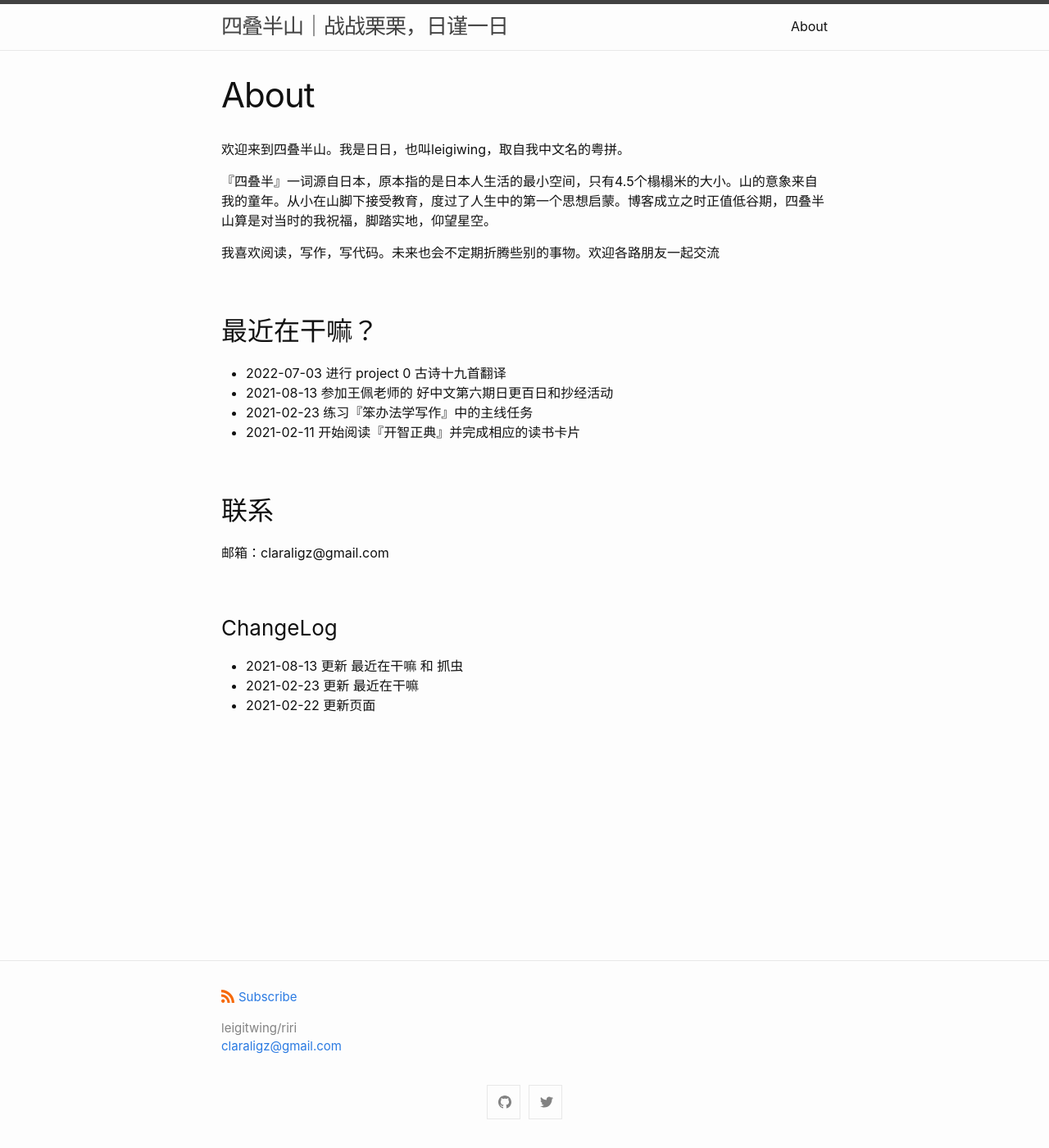
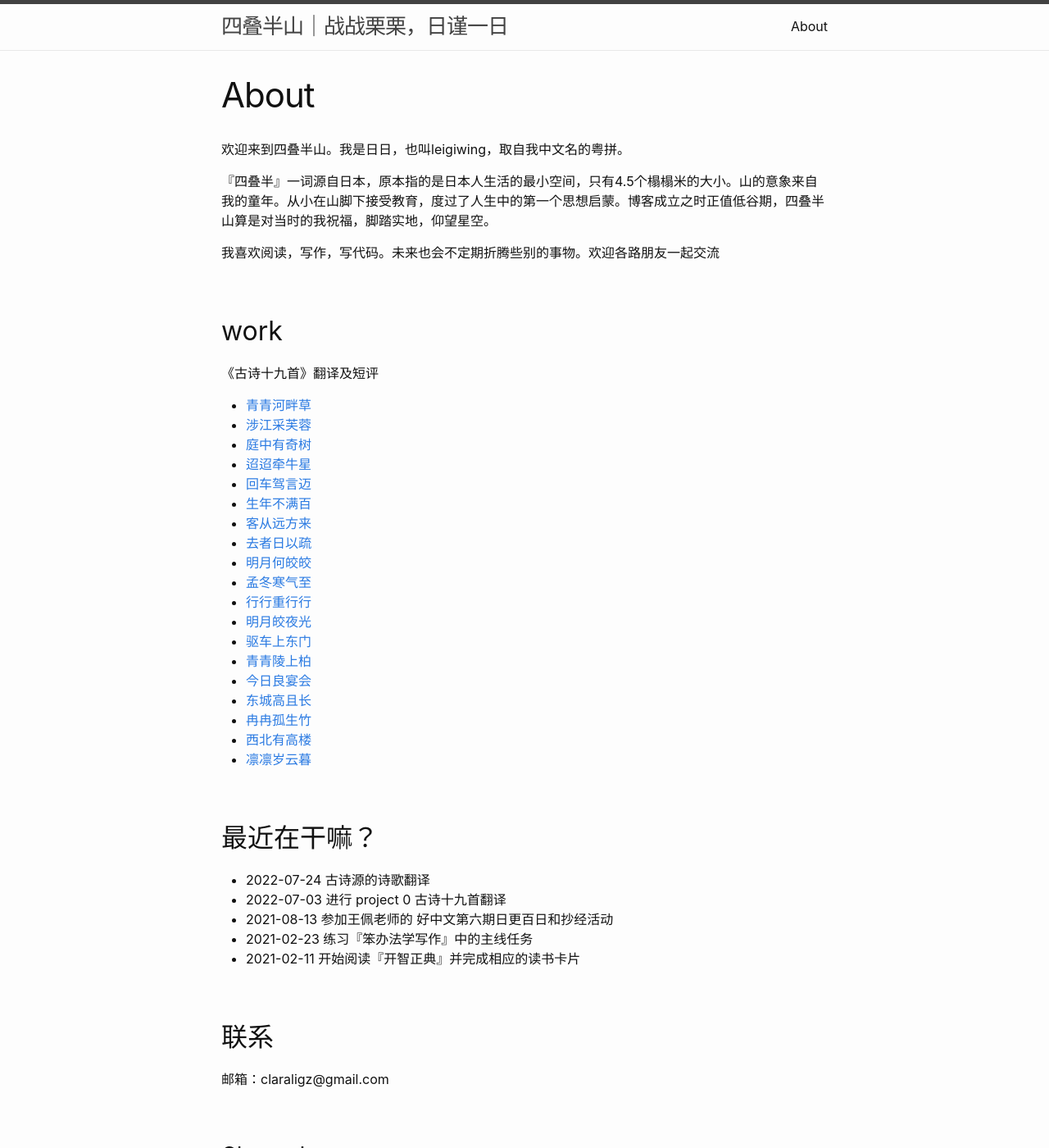
Before and after one commit to LeiGitWing/LeiGitWing.github.io, a Jekyll site: the page built from about.markdown, in a window 1280 px wide and 1400 px high. Shown: the whole window at 82% size. Built offline with Jekyll 4.4.1, drawn with Linux system fonts in a browser that asks for light colours.

Commit message:
Add work section

```diff
--- a/about.markdown
+++ b/about.markdown
@@ -11,9 +11,30 @@ permalink: /about/
 
 我喜欢阅读，写作，写代码。未来也会不定期折腾些别的事物。欢迎各路朋友一起交流
 
+## work
+《古诗十九首》翻译及短评
+- [青青河畔草](../LeiGitWing.github.io/_posts/2022-07-05-translate.md)
+- [涉江采芙蓉](../LeiGitWing.github.io/_posts/2022-07-06-translate2.md)
+- [庭中有奇树](../LeiGitWing.github.io/_posts/2022-07-07-translate3.md)
+- [迢迢牵牛星](../LeiGitWing.github.io/_posts/2022-07-08-translate4.md)
+- [回车驾言迈](../LeiGitWing.github.io/_posts/2022-07-09-translate5.md)
+- [生年不满百](../LeiGitWing.github.io/_posts/2022-07-10-translate6.md)
+- [客从远方来](../LeiGitWing.github.io/_posts/2022-07-11-translate7.md)
+- [去者日以疏](../LeiGitWing.github.io/_posts/2022-07-12-translate8.md)
+- [明月何皎皎](../LeiGitWing.github.io/_posts/2022-07-13-translate9.md)
+- [孟冬寒气至](../LeiGitWing.github.io/_posts/2022-07-14-translate10.md)
+- [行行重行行](../LeiGitWing.github.io/_posts/2022-07-15-translate11.md)
+- [明月皎夜光](../LeiGitWing.github.io/_posts/2022-07-16-translate12.md)
+- [驱车上东门](../LeiGitWing.github.io/_posts/2022-07-17-translate13.md)
+- [青青陵上柏](../LeiGitWing.github.io/_posts/2022-07-18-translate14.md)
+- [今日良宴会](../LeiGitWing.github.io/_posts/2022-07-19-translate15.md)
+- [东城高且长](../LeiGitWing.github.io/_posts/2022-07-20-translate16.md)
+- [冉冉孤生竹](../LeiGitWing.github.io/_posts/2022-07-21-translate17.md)
+- [西北有高楼](../LeiGitWing.github.io/_posts/2022-07-22-translate18.md)
+- [凛凛岁云暮](../LeiGitWing.github.io/_posts/2022-07-23-translate19.md)
 
 ## 最近在干嘛？
-
+- 2022-07-24 古诗源的诗歌翻译
 - 2022-07-03 进行 project 0 古诗十九首翻译
 - 2021-08-13 参加王佩老师的 好中文第六期日更百日和抄经活动
 - 2021-02-23 练习『笨办法学写作』中的主线任务
@@ -25,7 +46,7 @@ permalink: /about/
 
 ### ChangeLog
 
-
+- 2022-07-24 更新 最近在干嘛
 - 2021-08-13 更新 最近在干嘛 和 抓虫
 - 2021-02-23 更新 最近在干嘛
 - 2021-02-22 更新页面
```
